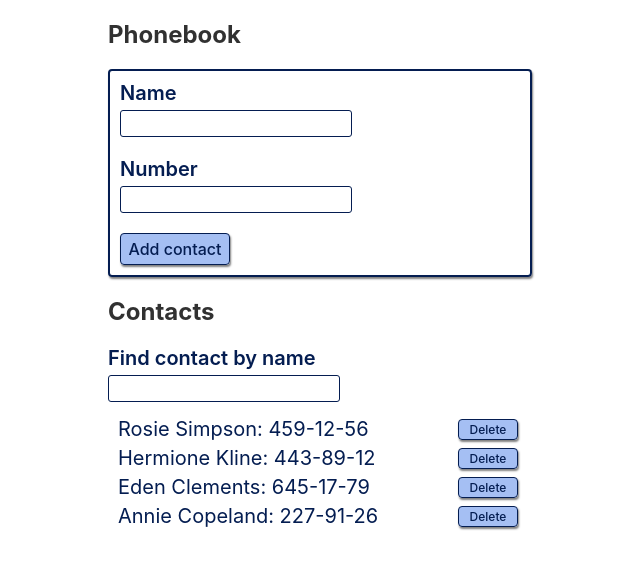
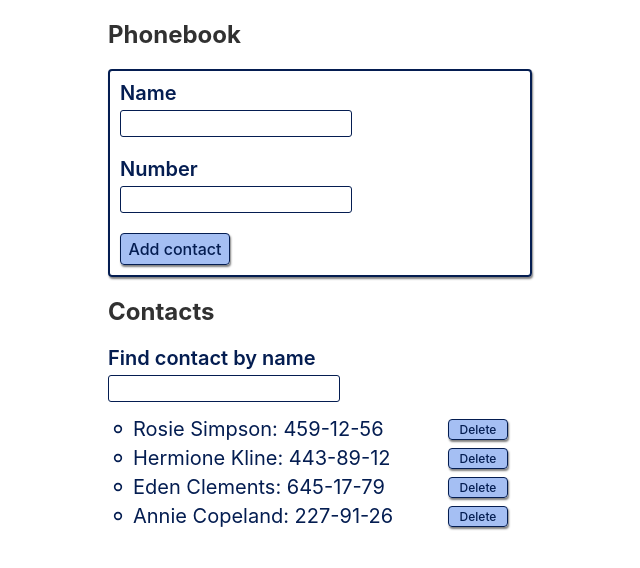
Before and after one commit to korolenkooleksii/goit-react-hw-02-phonebook, a React (Create React App) app: page / in a window 1280 px wide. Shown: the top 568 px of the page, without its empty margins (232-872 px from the left). Built offline with nearby package versions, Linux system fonts and the light colour scheme.

Commit message:
add delete

```diff
--- a/src/components/ContactsList/ContactsList.jsx
+++ b/src/components/ContactsList/ContactsList.jsx
@@ -5,12 +5,14 @@ import {
   ListContacts,
   ButtonDelete,
 } from './ContactsList.styled';
+import { TbPoint } from 'react-icons/tb';
 
 const ContactsList = ({ state, deleteContact }) => {
   return (
     <ListContacts>
       {state.map(({ name, number, id }) => (
         <ItemContacts key={nanoid()} id={id}>
+          <TbPoint/>
           {name}: {number}
           <ButtonDelete
             type="button"
--- a/src/components/ContactsList/ContactsList.styled.jsx
+++ b/src/components/ContactsList/ContactsList.styled.jsx
@@ -5,21 +5,22 @@ export const ListContacts = styled.ul`
   display: flex;
   flex-direction: column;
   gap: 5px;
-  margin-left: 10px;
-  /* list-style: inside; */
 `;
 
 export const ItemContacts = styled.li`
+  display: flex;
+  text-align: center;
+  align-items: center;
+  justify-content: flex-start;
+  gap: 5px;
   font-size: 20px;
   color: ${p => p.theme.colors.dark};
-  display: flex;
-  align-items: center;
-  justify-content: space-between;
 `;
 
 export const ButtonDelete = styled.button`
   min-width: 60px;
   padding: 2px;
+  margin-left: auto;
   border: 1px solid ${p => p.theme.colors.dark};
   border-radius: 4px;
   text-align: center;
```
